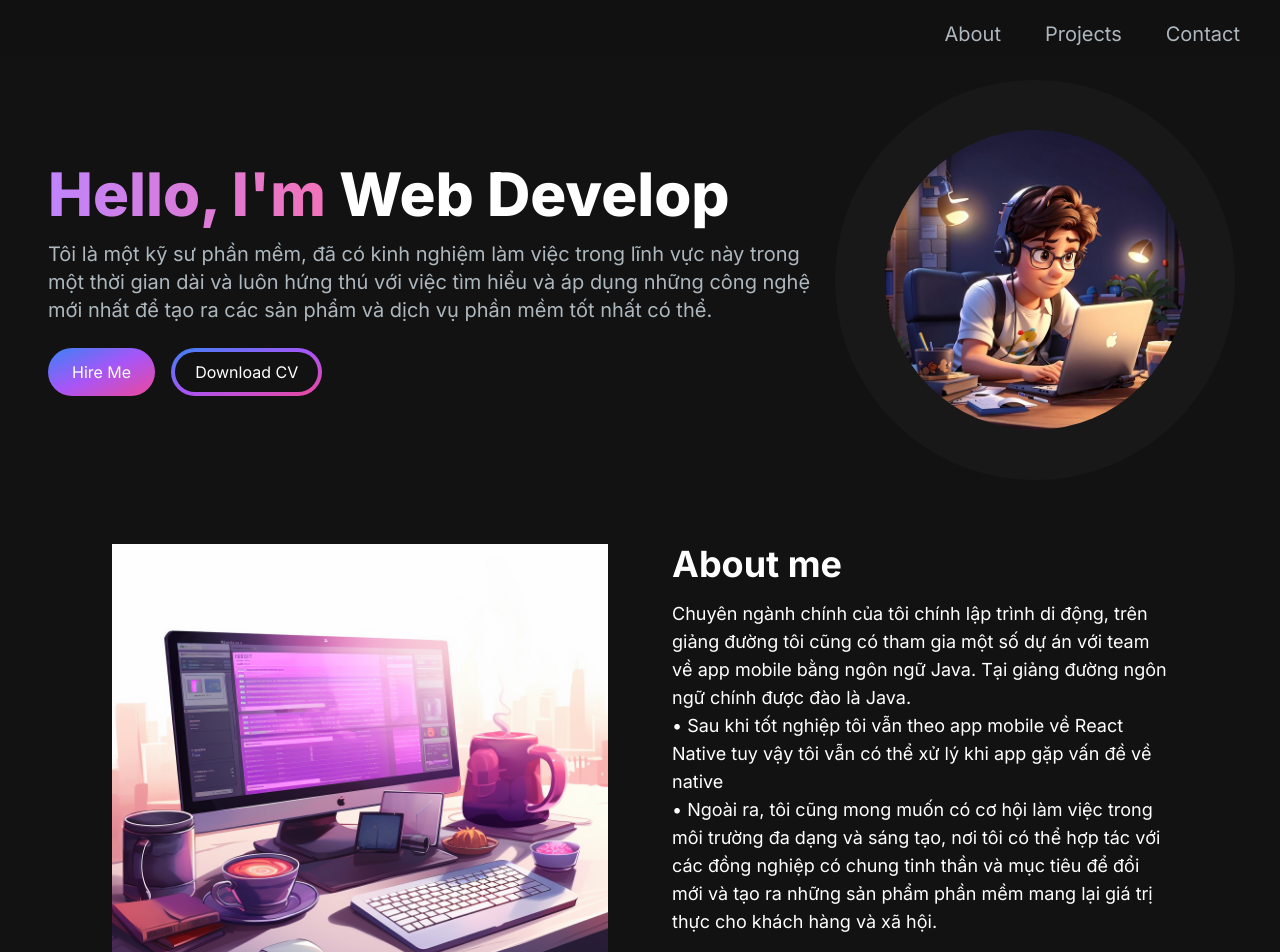
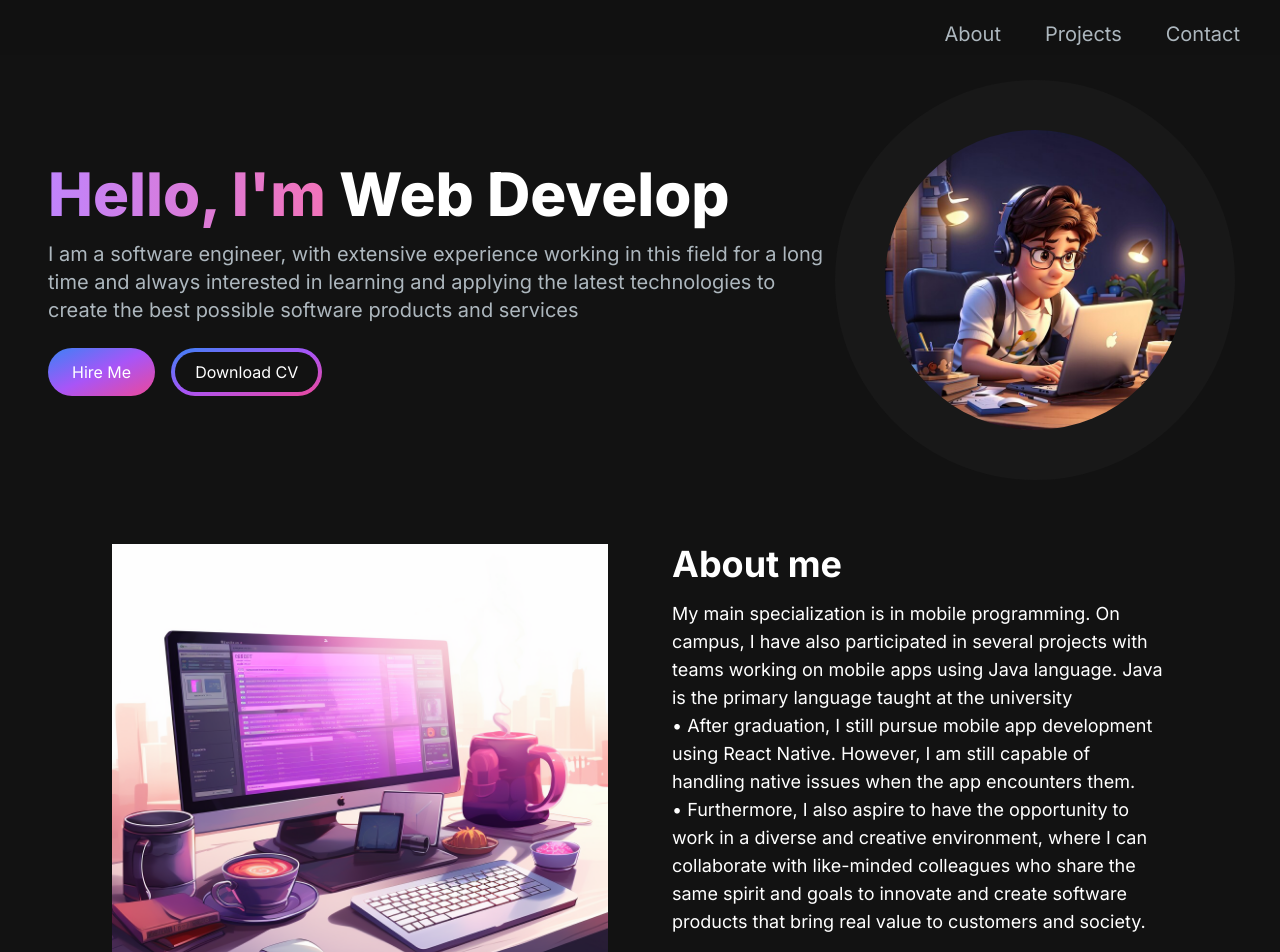
Before and after one commit to chauruon/myPortfolio, a Next.js app: page / in a window 1280 px wide. Shown: the top 952 px of the page. Built offline with nearby package versions, Linux system fonts and the light colour scheme.

Commit message:
translate to EN

```diff
--- a/src/app/component/AboutSection.jsx
+++ b/src/app/component/AboutSection.jsx
@@ -50,14 +50,14 @@ export const AboutSection = () => {
         <div className='mt-4 md:mt-0 text-left flex flex-col h-full'>
           <h2 className='text-4xl font-bold text-white mb-4'>About me</h2>
           <p className='text-base lg:text-lg'>
-            Chuyên ngành chính của tôi chính lập trình di động, trên giảng đường
-            tôi cũng có tham gia một số dự án với team về app mobile bằng ngôn ngữ Java.
-            Tại giảng đường ngôn ngữ chính được đào là Java.
-            <br/>&bull; Sau khi tốt nghiệp tôi vẫn theo app mobile về React Native tuy vậy tôi vẫn có thể xử lý
-            khi app gặp vấn đề về native
-            <br/>&bull; Ngoài ra, tôi cũng mong muốn có cơ hội làm việc trong môi trường
-          đa dạng và sáng tạo, nơi tôi có thể hợp tác với các đồng nghiệp có chung tinh
-          thần và mục tiêu để đổi mới và tạo ra những sản phẩm phần mềm mang lại giá trị thực cho khách hàng và xã hội.
+            My main specialization is in mobile programming. On campus, I have also participated in several projects
+            with teams working on mobile apps using Java language.
+            Java is the primary language taught at the university
+            <br/>&bull; After graduation, I still pursue mobile app development using React Native. However,
+              I am still capable of handling native issues when the app encounters them.
+            <br/>&bull; Furthermore, I also aspire to have the opportunity to work in a diverse and creative environment,
+              where I can collaborate with like-minded colleagues
+              who share the same spirit and goals to innovate and create software products that bring real value to customers and society.
           </p>
           <div className='flex flex-row mt-8'>
             <TabButton selectTab={() => handleTabChange("skills")} active={ tab === 'skills'}>
--- a/src/app/component/HeroSection.jsx
+++ b/src/app/component/HeroSection.jsx
@@ -30,9 +30,9 @@ export const HeroSection = () => {
             />
           </h1>
           <p className='text-[#ADB7BE] mb-6 text-base sm:text-lg lg:text-xl'>
-            Tôi là một kỹ sư phần mềm, đã có kinh nghiệm làm việc trong lĩnh vực này trong một thời gian dài
-            và luôn hứng thú với việc tìm hiểu và áp dụng những công nghệ mới nhất
-            để tạo ra các sản phẩm và dịch vụ phần mềm tốt nhất có thể.
+            I am a software engineer, with extensive experience working in this field for a
+            long time and always interested in learning and applying the latest
+            technologies to create the best possible software products and services
           </p>
           <div>
             <button className='px-6 py-3 w-full sm:w-fit rounded-full mr-4 bg-gradient-to-br from-blue-500 via-purple-500 to-pink-500 hover:bg-slate-200 text-white'>
```
